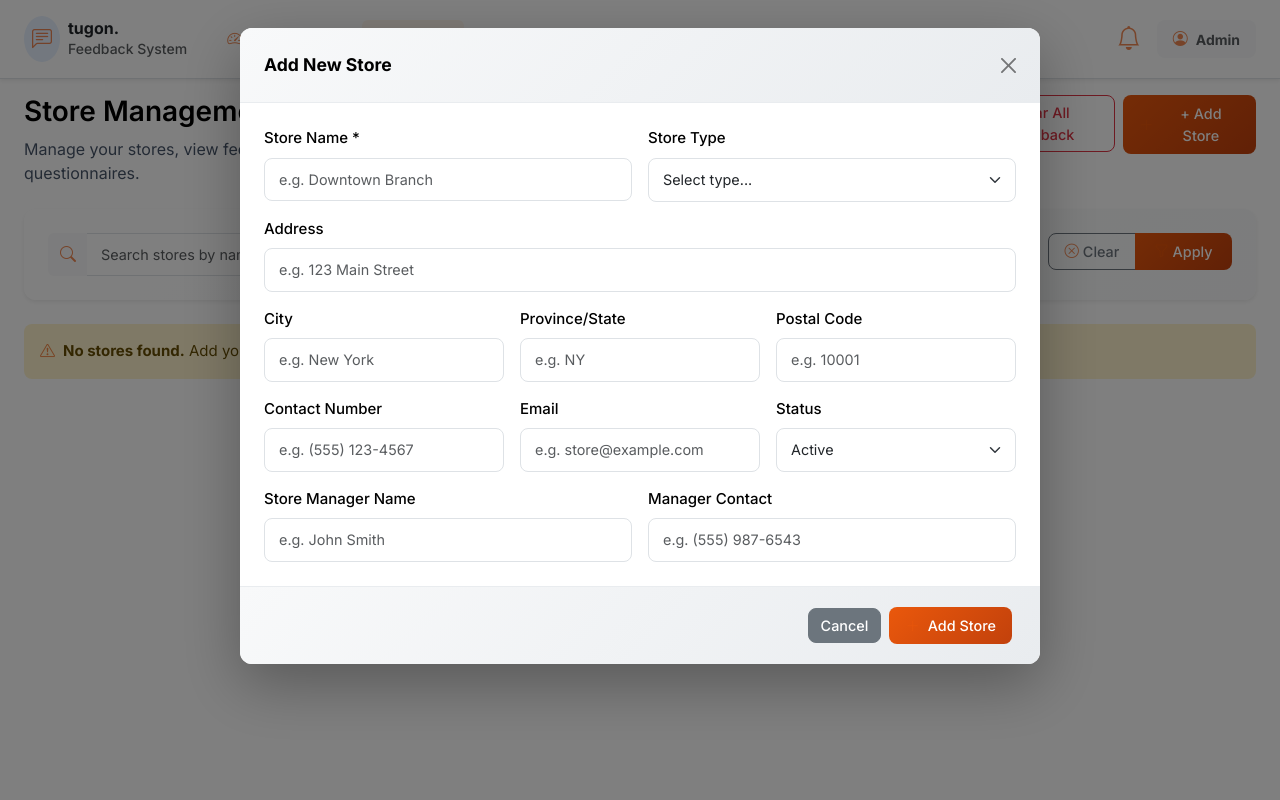
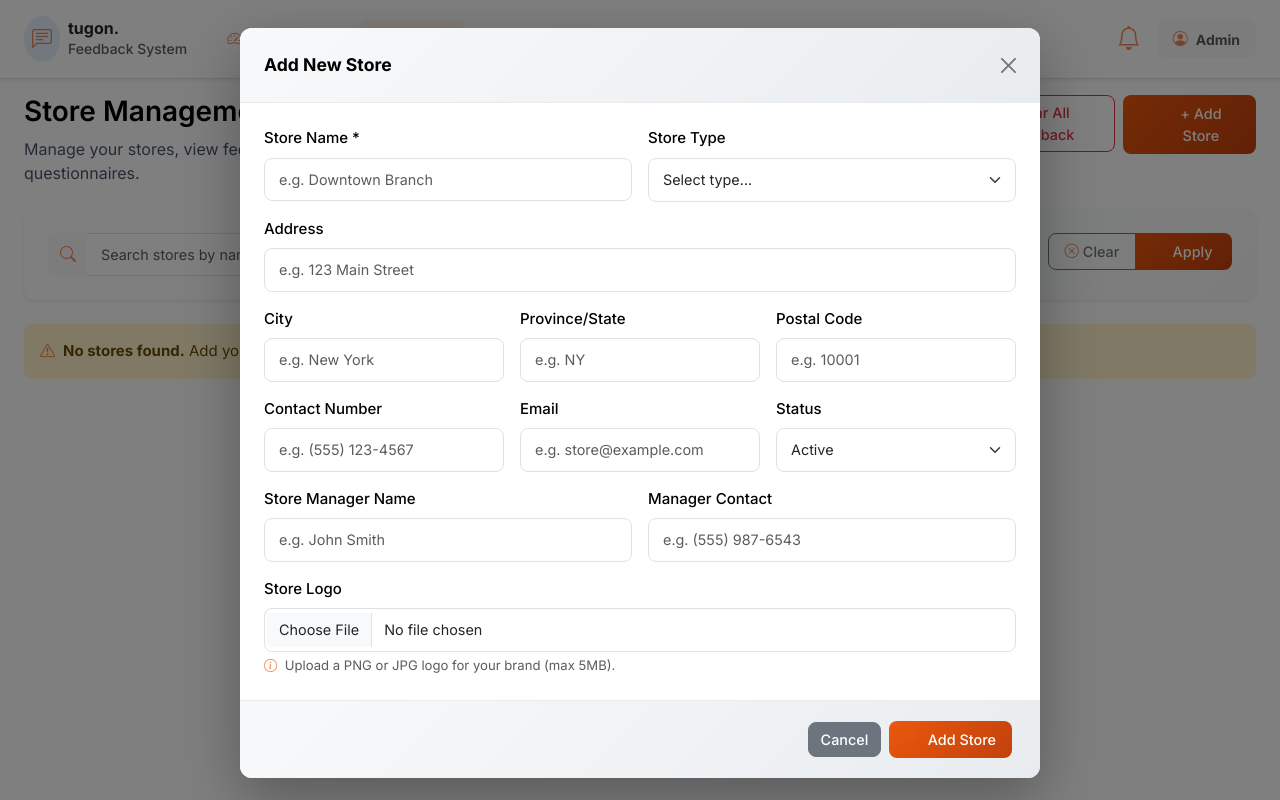
Before and after one commit to lorenzojacinto08-ux/feedback_system, a Flask app: page /admin/stores in a window 1280 px wide, after a click on "+ Add Store". Run offline with Flask 3, Linux system fonts and the light colour scheme; data that the repository does not hold is empty; some libraries are stand-ins or nearby versions.

Commit message:
Add store logo upload feature for feedback form
- Add logo_url column to stores table in schema migration
- Add logo upload field in store management form (add and edit modals)
- Update create_store function to accept logo_url parameter
- Update add_store route to handle logo file upload with validation
- Update update_store function to accept logo_url parameter
- Update edit_store route to handle logo file upload with validation
- Update fetch_store_by_id to include logo_url in query
- Display logo at top of feedback form (survey.html) with fallback icon
- Validate file type (PNG, JPG, JPEG) and size (5MB max)
- Save uploaded logos to static/uploads/logos directory

```diff
--- a/app.py
+++ b/app.py
@@ -130,6 +130,7 @@ def create_app() -> Flask:
                         store_type VARCHAR(100),
                         operating_hours VARCHAR(255),
                         status ENUM('active', 'inactive', 'pending') DEFAULT 'active',
+                        logo_url VARCHAR(500),
                         created_at TIMESTAMP DEFAULT CURRENT_TIMESTAMP
                     )
                 """)
@@ -381,7 +382,8 @@ def create_app() -> Flask:
                     ("manager_contact", "VARCHAR(20)"),
                     ("store_type", "VARCHAR(100)"),
                     ("operating_hours", "VARCHAR(255)"),
-                    ("status", "ENUM('active', 'inactive', 'pending') DEFAULT 'active'")
+                    ("status", "ENUM('active', 'inactive', 'pending') DEFAULT 'active'"),
+                    ("logo_url", "VARCHAR(500)")
                 ]
 
                 for column_name, column_type in store_columns:
@@ -478,7 +480,7 @@ def create_app() -> Flask:
                 """
                 SELECT id, store_name, address, city, province, postal_code,
                        contact_number, email, store_manager_name, manager_contact,
-                       store_type, status, created_at
+                       store_type, status, created_at, logo_url
                 FROM stores
                 WHERE id = %s
                 LIMIT 1
@@ -502,7 +504,8 @@ def create_app() -> Flask:
         store_manager_name: str | None = None,
         manager_contact: str | None = None,
         store_type: str | None = None,
-        status: str = "active"
+        status: str = "active",
+        logo_url: str | None = None
     ) -> int:
         conn = get_db_connection()
         try:
@@ -512,14 +515,14 @@ def create_app() -> Flask:
                 INSERT INTO stores (
                     store_name, address, city, province, postal_code,
                     contact_number, email, store_manager_name, manager_contact,
-                    store_type, status
+                    store_type, status, logo_url
                 )
-                VALUES (%s, %s, %s, %s, %s, %s, %s, %s, %s, %s, %s)
+                VALUES (%s, %s, %s, %s, %s, %s, %s, %s, %s, %s, %s, %s)
                 """,
                 (
                     store_name, address, city, province, postal_code,
                     contact_number, email, store_manager_name, manager_contact,
-                    store_type, status
+                    store_type, status, logo_url
                 ),
             )
             conn.commit()
@@ -2109,6 +2112,35 @@ def create_app() -> Flask:
             flash("Please enter a valid email address.", "danger")
             return redirect(url_for("stores_management"))
 
+        # Handle logo upload
+        logo_url = None
+        if 'logo' in request.files:
+            logo_file = request.files['logo']
+            if logo_file and logo_file.filename:
+                # Validate file type
+                allowed_extensions = {'png', 'jpg', 'jpeg'}
+                if logo_file.filename.rsplit('.', 1)[1].lower() not in allowed_extensions:
+                    flash("Invalid file type. Only PNG, JPG, and JPEG files are allowed.", "danger")
+                    return redirect(url_for("stores_management"))
+
+                # Validate file size (5MB max)
+                logo_file.seek(0, os.SEEK_END)
+                file_size = logo_file.tell()
+                logo_file.seek(0)
+                if file_size > 5 * 1024 * 1024:
+                    flash("File size exceeds 5MB limit.", "danger")
+                    return redirect(url_for("stores_management"))
+
+                # Save the file
+                from werkzeug.utils import secure_filename
+                import uuid
+                filename = secure_filename(logo_file.filename)
+                unique_filename = f"{uuid.uuid4()}_{filename}"
+                upload_path = os.path.join('static', 'uploads', 'logos')
+                os.makedirs(upload_path, exist_ok=True)
+                logo_file.save(os.path.join(upload_path, unique_filename))
+                logo_url = f"/static/uploads/logos/{unique_filename}"
+
         new_store_id = create_store(
             store_name=store_name,
             address=address if address else None,
@@ -2120,11 +2152,12 @@ def create_app() -> Flask:
             store_manager_name=store_manager_name if store_manager_name else None,
             manager_contact=manager_contact if manager_contact else None,
             store_type=store_type if store_type else None,
-            status=status
+            status=status,
+            logo_url=logo_url
         )
 
         flash(f"Store \"{store_name}\" added Successfully", "success")
-        return redirect(url_for("stores_management", store_id=new_store_id))
+        return redirect(url_for("stores_management"))
 
     def update_store(
         store_id: int,
@@ -2139,6 +2172,7 @@ def create_app() -> Flask:
         store_manager_name: str | None,
         manager_contact: str | None,
         status: str,
+        logo_url: str | None = None
     ) -> bool:
         conn = get_db_connection()
         try:
@@ -2149,7 +2183,7 @@ def create_app() -> Flask:
                 SET store_name = %s, store_type = %s, address = %s, city = %s,
                     province = %s, postal_code = %s, contact_number = %s,
                     email = %s, store_manager_name = %s, manager_contact = %s,
-                    status = %s
+                    status = %s, logo_url = %s
                 WHERE id = %s
                 """,
                 (
@@ -2164,6 +2198,7 @@ def create_app() -> Flask:
                     store_manager_name,
                     manager_contact,
                     status,
+                    logo_url,
                     store_id,
                 ),
             )
@@ -2190,6 +2225,35 @@ def create_app() -> Flask:
             flash("Store name is required.", "danger")
             return redirect(url_for("stores_management"))
 
+        # Handle logo upload
+        logo_url = None
+        if 'logo' in request.files:
+            logo_file = request.files['logo']
+            if logo_file and logo_file.filename:
+                # Validate file type
+                allowed_extensions = {'png', 'jpg', 'jpeg'}
+                if logo_file.filename.rsplit('.', 1)[1].lower() not in allowed_extensions:
+                    flash("Invalid file type. Only PNG, JPG, and JPEG files are allowed.", "danger")
+                    return redirect(url_for("stores_management"))
+
+                # Validate file size (5MB max)
+                logo_file.seek(0, os.SEEK_END)
+                file_size = logo_file.tell()
+                logo_file.seek(0)
+                if file_size > 5 * 1024 * 1024:
+                    flash("File size exceeds 5MB limit.", "danger")
+                    return redirect(url_for("stores_management"))
+
+                # Save the file
+                from werkzeug.utils import secure_filename
+                import uuid
+                filename = secure_filename(logo_file.filename)
+                unique_filename = f"{uuid.uuid4()}_{filename}"
+                upload_path = os.path.join('static', 'uploads', 'logos')
+                os.makedirs(upload_path, exist_ok=True)
+                logo_file.save(os.path.join(upload_path, unique_filename))
+                logo_url = f"/static/uploads/logos/{unique_filename}"
+
         success = update_store(
             store_id=store_id,
             store_name=store_name,
@@ -2203,6 +2267,7 @@ def create_app() -> Flask:
             store_manager_name=store_manager_name,
             manager_contact=manager_contact,
             status=status,
+            logo_url=logo_url
         )
 
         if success:
--- a/templates/manage_stores/stores.html
+++ b/templates/manage_stores/stores.html
@@ -227,6 +227,21 @@ PURPOSE: "Store Management" page. Allows adding/editing stores, viewing
                   placeholder="e.g. (555) 987-6543"
                 />
               </div>
+
+              <div class="col-12">
+                <label for="logo" class="form-label fw-medium">Store Logo</label>
+                <input
+                  type="file"
+                  id="logo"
+                  name="logo"
+                  class="form-control"
+                  accept="image/png,image/jpeg,image/jpg"
+                />
+                <div class="form-text">
+                  <i class="bi bi-info-circle me-1"></i>
+                  Upload a PNG or JPG logo for your brand (max 5MB).
+                </div>
+              </div>
             </div>
           </form>
         </div>
@@ -365,6 +380,21 @@ PURPOSE: "Store Management" page. Allows adding/editing stores, viewing
                   class="form-control"
                   placeholder="e.g. (555) 987-6543"
                 />
+              </div>
+
+              <div class="col-12">
+                <label for="edit_logo" class="form-label fw-medium">Store Logo</label>
+                <input
+                  type="file"
+                  id="edit_logo"
+                  name="logo"
+                  class="form-control"
+                  accept="image/png,image/jpeg,image/jpg"
+                />
+                <div class="form-text">
+                  <i class="bi bi-info-circle me-1"></i>
+                  Upload a PNG or JPG logo for your brand (max 5MB). Leave empty to keep existing logo.
+                </div>
               </div>
             </div>
           </form>
--- a/templates/master_questionnaire/survey.html
+++ b/templates/master_questionnaire/survey.html
@@ -14,11 +14,15 @@ PURPOSE: The actual "Feedback Form". This is the page the customer sees when
     <div class="card border-0 shadow-lg">
       <div class="card-body p-4 p-md-5">
         <div class="text-center mb-4">
+          {% if store.logo_url %}
+          <img src="{{ store.logo_url }}" alt="{{ store.store_name }} Logo" class="mb-3" style="max-height: 80px; max-width: 200px; object-fit: contain;">
+          {% else %}
           <div
             class="rounded-circle bg-light p-3 mx-auto mb-3 d-inline-flex align-items-center justify-content-center"
           >
             <i class="bi bi-chat-left-text text-primary fs-3"></i>
           </div>
+          {% endif %}
           <h1 class="h3 mb-2 fw-bold">{{ questionnaire.title }}</h1>
           {% if store.location %}
           <p class="text-muted mb-0">
```
